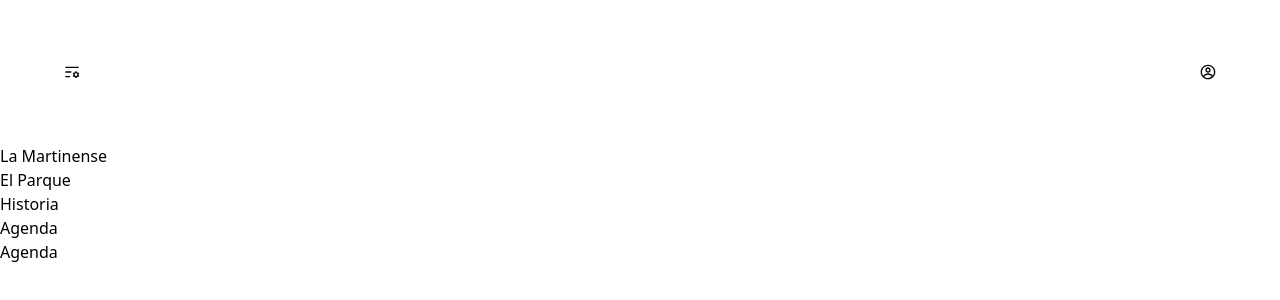
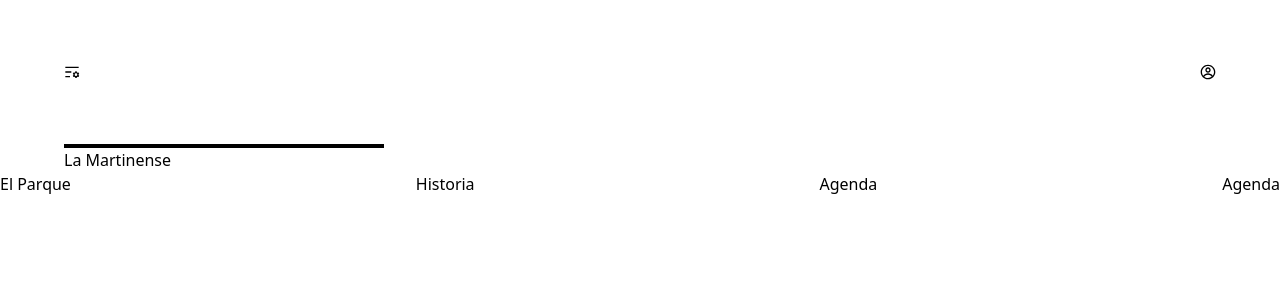
Before and after one commit to La-Martinense/App-Project, a React (Create React App) app: page / in a window 1280 px wide. Shown: the top 300 px of the page. Built offline with nearby package versions, Linux system fonts and the light colour scheme.

Commit message:
styleNabvar

```diff
--- a/src/App.css
+++ b/src/App.css
@@ -4,3 +4,17 @@
     justify-content: space-between;
     margin:5% 5%;
 }
+.line{
+    background-color: black;
+    width:320px;
+    height: 4px;
+    margin-left: 5%;
+}
+.titlle{
+    margin-left: 5%;
+}
+.containerNabvar{
+    display: flex;
+    flex-direction: row;
+    justify-content: space-between;
+}
--- a/src/App.js
+++ b/src/App.js
@@ -4,16 +4,16 @@ import './App.css';
 
 function App() {
   return (
-    <div >
+    <div>
      <header className='header'>
       <RiListSettingsLine/>
        <CgProfile/>
      </header>
-     <div></div>
+     <div className='line'></div>
      <div>
-      <h1>La Martinense</h1>
+      <h1 className='titlle'>La Martinense</h1>
      </div>
-     <div>
+     <div className='containerNabvar'>
       <h3>El Parque</h3>
       <h3>Historia</h3>
       <h3> Agenda</h3>
```
